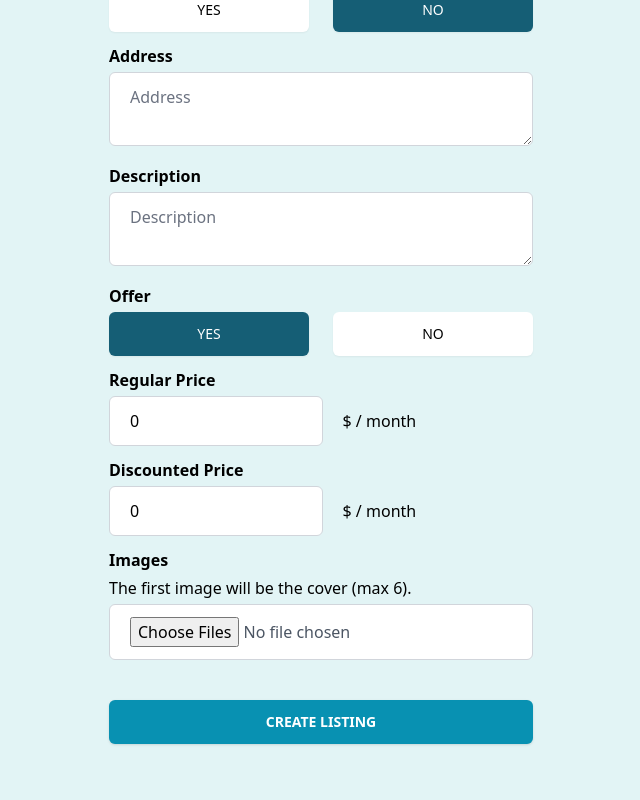
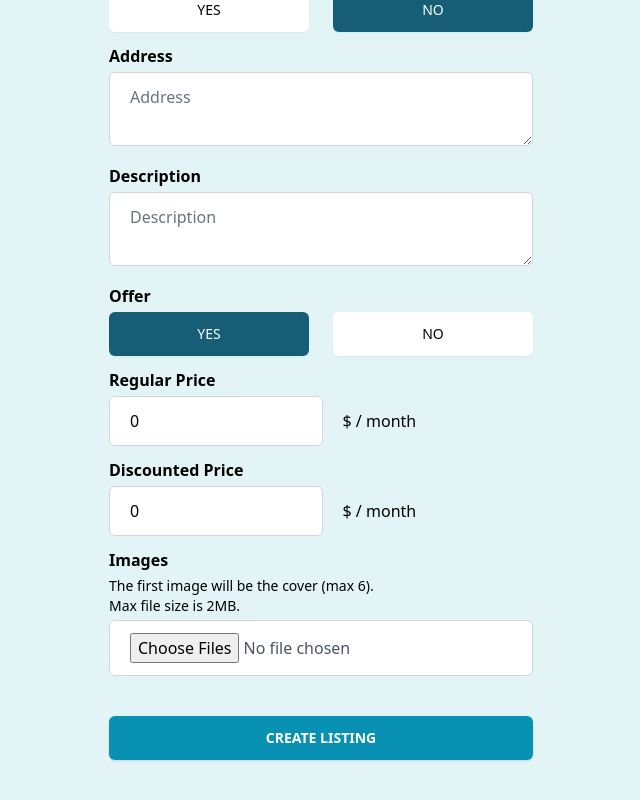
Before and after one commit to praearat/realest-react, a React (Create React App) app: page /create-listing in a window 1280 px wide. Shown: the part 529-1329 px from the top of the page, without its empty margins (319-959 px from the left). Built offline with nearby package versions, Linux system fonts and the light colour scheme; no server answers; sample sign-in values are in the browser's storage.

Commit message:
Add functionality including onChange and onSubmit functions to the create listing page

```diff
--- a/src/App.js
+++ b/src/App.js
@@ -25,7 +25,9 @@ const App = () => {
           <Route path="/sign-up" element={<SignUp />}></Route>
           <Route path="/forgot-password" element={<ForgotPassword />}></Route>
           <Route path="/offers" element={<Offers />}></Route>
-          <Route path="/create-listing" element={<CreateListing />}></Route>
+          <Route path="/create-listing" element={<PrivateRoute />}>
+            <Route path="/create-listing" element={<CreateListing />}></Route>
+          </Route>
         </Routes>
       </Router>
       <ToastContainer
--- a/src/pages/CreateListing.jsx
+++ b/src/pages/CreateListing.jsx
@@ -1,6 +1,30 @@
 import React, { useState } from "react";
+import { toast } from "react-toastify";
+import Spinner from "../components/Spinner";
+import {
+  getStorage,
+  ref,
+  uploadBytesResumable,
+  getDownloadURL,
+} from "firebase/storage";
+import { getAuth } from "firebase/auth";
+import { v4 as uuidv4 } from "uuid";
+import {
+  addDoc,
+  collection,
+  doc,
+  getDocs,
+  serverTimestamp,
+  updateDoc,
+} from "firebase/firestore";
+import { db } from "../firebase";
+import { useNavigate } from "react-router";
 
 const CreateListing = () => {
+  const auth = getAuth();
+  const navigate = useNavigate();
+  const [geolocationEnabled, setGeolocationEnabled] = useState(true);
+  const [loading, setLoading] = useState(false);
   const [formData, setFormData] = useState({
     type: "rent",
     name: "",
@@ -13,6 +37,9 @@ const CreateListing = () => {
     offer: true,
     regularPrice: 0,
     discountedPrice: 0,
+    images: {},
+    latitude: 0,
+    longitude: 0,
   });
   const {
     type,
@@ -26,14 +53,171 @@ const CreateListing = () => {
     offer,
     regularPrice,
     discountedPrice,
+    images,
+    latitude,
+    longitude,
   } = formData;
 
-  const onChange = () => {};
+  //////////
+
+  const onChange = (event) => {
+    let boolean = null;
+    if (event.target.value === "true") {
+      boolean = true;
+    }
+    if (event.target.value === "false") {
+      boolean = false;
+    }
+    if (event.target.files) {
+      setFormData((prev) => {
+        return {
+          ...prev,
+          images: event.target.files,
+        };
+      });
+    } else {
+      setFormData((prev) => {
+        return { ...prev, [event.target.id]: boolean ?? event.target.value };
+      });
+    }
+  };
+
+  //////////
+
+  const onSubmit = async (event) => {
+    event.preventDefault();
+    setLoading(true);
+
+    if (parseInt(discountedPrice) >= +regularPrice) {
+      setLoading(false);
+      toast.error("Discounted price needs to be less than regular price");
+      return;
+    }
+    if (images.length > 6) {
+      setLoading(false);
+      toast.error("Maximum 6 images are allowed");
+      return;
+    }
+
+    //GEOLOCATION
+
+    let geolocation = {};
+    if (geolocationEnabled) {
+      const response = await fetch(
+        `https://maps.googleapis.com/maps/api/geocode/json?address=${address}&key=${process.env.REACT_APP_GEOCODE_API_KEY}`
+      );
+      const data = await response.json();
+      console.log(data);
+      //   geolocation.lat = data?.results?.[0]?.geometry?.location?.lat ?? 0;
+      if (data.status === "OK") {
+        geolocation.lat = data.results[0].geometry.location.lat;
+        geolocation.lng = data.results[0].geometry.location.lng;
+      } else if (data.status === "ZERO_RESULTS") {
+        setLoading(false);
+        toast.error("Please enter a correct address");
+        return;
+      } else {
+        setLoading(false);
+        toast.error("Something went wrong");
+        return;
+      }
+    } else {
+      geolocation.lat = latitude;
+      geolocation.lng = longitude;
+    }
+
+    //IMAGES
+
+    const storeImage = async (image) => {
+      return new Promise((resolve, reject) => {
+        const storage = getStorage();
+        const filename = `${auth.currentUser.uid}-${image.name}-${uuidv4()}`;
+        const storageRef = ref(storage, filename);
+        const uploadTask = uploadBytesResumable(storageRef, image);
+        // Register three observers:
+        // 1. 'state_changed' observer, called any time the state changes
+        // 2. Error observer, called on failure
+        // 3. Completion observer, called on successful completion
+        uploadTask.on(
+          "state_changed",
+          (snapshot) => {
+            // Observe state change events such as progress, pause, and resume
+            // Get task progress, including the number of bytes uploaded and the total number of bytes to be uploaded
+            const progress =
+              (snapshot.bytesTransferred / snapshot.totalBytes) * 100;
+            console.log("Upload is " + progress + "% done");
+            switch (snapshot.state) {
+              case "paused":
+                console.log("Upload is paused");
+                break;
+              case "running":
+                console.log("Upload is running");
+                break;
+            }
+          },
+          (error) => {
+            // Handle unsuccessful uploads
+            reject(error);
+          },
+          () => {
+            // Handle successful uploads on complete
+            // For instance, get the download URL: https://firebasestorage.googleapis.com/...
+            getDownloadURL(uploadTask.snapshot.ref).then((downloadURL) => {
+              resolve(downloadURL);
+            });
+          }
+        );
+      });
+    };
+
+    // [...images].map((image) => storeImage(image))
+    // What we get from this .map (.map always return an array of something)
+    // [
+    //     storeImage(images[0]),
+    //     storeImage(image[1]),
+    //     storeImage(image[2])
+    // ]
+
+    // await Promise.all([])
+
+    console.log("images", images);
+    const imgUrls = await Promise.all(
+      [...images].map((image) => storeImage(image))
+    ).catch((error) => {
+      setLoading(false);
+      console.log("image upload error", error);
+      toast.error("Images cannot be uploaded");
+      return;
+    });
+    console.log("imgUrls", imgUrls);
+
+    //Save data to firebase
+
+    const formDataCopy = {
+      ...formData,
+      geolocation,
+      imgUrls,
+      timestamp: serverTimestamp(),
+    };
+    delete formDataCopy.images;
+    delete formDataCopy.latitude;
+    delete formDataCopy.longitude;
+    !formDataCopy.offer && delete formDataCopy.discountedPrice;
+    const docRef = await addDoc(collection(db, "listings"), formDataCopy);
+    setLoading(false);
+    navigate(`/category/${type}/${docRef.id}`);
+  };
+
+  //////////
+
+  if (loading) {
+    return <Spinner />;
+  }
 
   return (
     <main>
       <h1 className="text-3xl text-center font-bold mt-6">Create a Listing</h1>
-      <form className="max-w-md mx-auto px-3">
+      <form className="max-w-md mx-auto px-3" onSubmit={onSubmit}>
         <p className="mt-6 mb-1 text-base font-semibold">Sell or Rent</p>
         <div className="flex justify-center items-center space-x-6">
           <button
@@ -42,7 +226,7 @@ const CreateListing = () => {
             }`}
             type="button"
             id="type"
-            value="sell"
+            value="sale"
             onClick={onChange}
           >
             SELL
@@ -167,6 +351,36 @@ const CreateListing = () => {
           required
           onChange={onChange}
         />
+        {!geolocationEnabled && (
+          <div className="flex space-x-6">
+            <div className="w-full">
+              <p className="mt-1 mb-1 text-base font-semibold">Latitude</p>
+              <input
+                className="w-full rounded-md bg-white border-gray-300 px-5 py-3 focus:bg-white focus:border-cyan-700 text-base transition duration-150 ease-in-out"
+                type="number"
+                id="latitude"
+                value={latitude}
+                min={-90}
+                max={90}
+                required
+                onChange={onChange}
+              />
+            </div>
+            <div className="w-full">
+              <p className="mt-1 mb-1 text-base font-semibold">Longitude</p>
+              <input
+                className="w-full rounded-md bg-white border-gray-300 px-5 py-3 focus:bg-white focus:border-cyan-700 text-base transition duration-150 ease-in-out"
+                type="number"
+                id="longitude"
+                value={longitude}
+                min={-180}
+                max={180}
+                required
+                onChange={onChange}
+              />
+            </div>
+          </div>
+        )}
         <p className="mt-3 mb-1 text-base font-semibold">Description</p>
         <textarea
           className="w-full rounded-md bg-white border-gray-300 px-5 py-3 focus:bg-white focus:border-cyan-700 text-base transition duration-150 ease-in-out"
@@ -243,7 +457,8 @@ const CreateListing = () => {
           </div>
         )}
         <p className="mt-3 mb-1 text-base font-semibold">Images</p>
-        <p>The first image will be the cover (max 6).</p>
+        <p className="text-sm">The first image will be the cover (max 6). </p>
+        <p className="text-sm">Max file size is 2MB.</p>
         <input
           className="w-full mt-1 rounded-md bg-white border border-gray-300 px-5 py-3 focus:bg-white focus:border-cyan-700 text-base text-gray-600 transition duration-150 ease-in-out"
           type="file"
```
